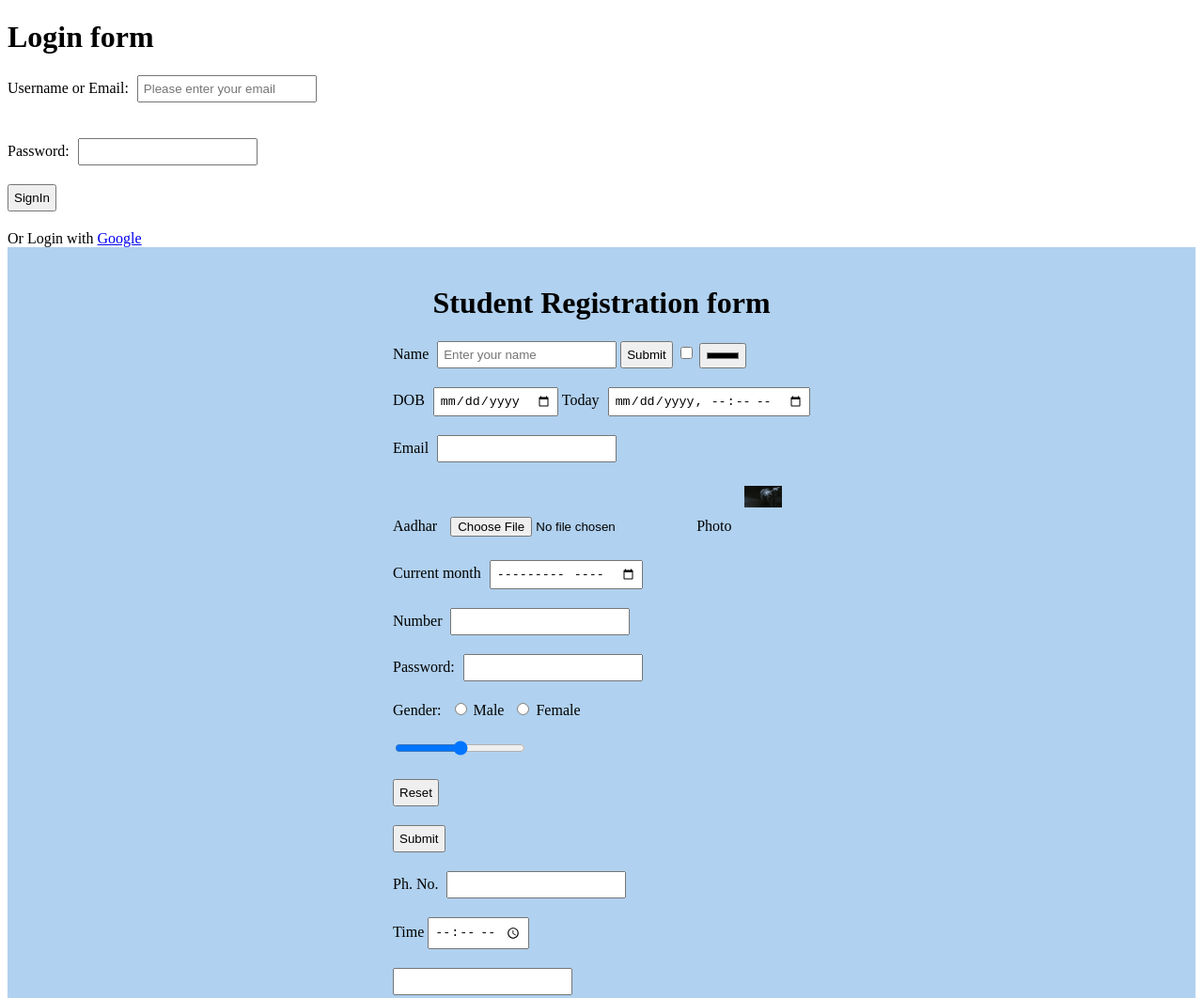
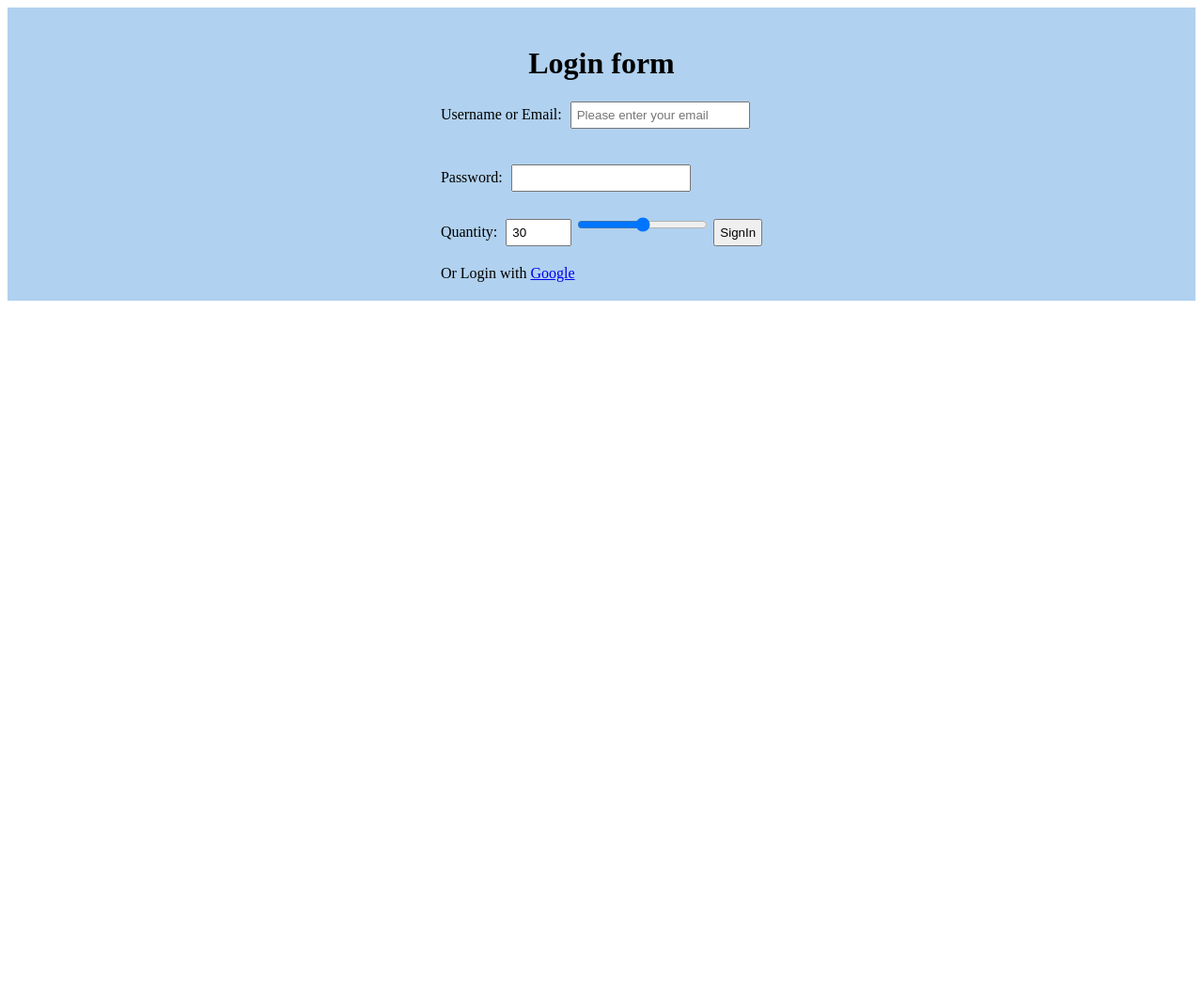
Before and after one commit to Rajit909/apna_college_practice, a plain HTML site: page html_CSS/prac/index.html in a window 1280 px wide. Shown: the top 1062 px of the page at 94% size. After the commit the page ends 800 px from the top, so only its background shows below. Drawn offline with Linux system fonts and the light colour scheme.

Commit message:
type radio

```diff
--- a/html_CSS/prac/index.html
+++ b/html_CSS/prac/index.html
@@ -37,73 +37,34 @@
 </head>
 <body>
     <div>
+
+    </div>
+
+
+
+    <div class="main">
+
+
         <h1>Login form</h1>
         <form action="">
             <label for="uname">Username or Email:</label>
-            <input type="email" placeholder="Please enter your email">
+            <input required type="email" placeholder="Please enter your email">
             <br><br>
             <label for="pass">Password: </label>
-            <input type="password" name="" id="">
+            <input required type="password" name="" id="">
             <br>
+            <label for="quantity">Quantity:</label>
+            <input type="number" id="quantity" name="quantity" min="0" max="100" step="20" value="30">
+
+            <input type="range" name="" id="" min="0" max="20">
+
+
             <input type="Submit" value="SignIn">
             <br>
             Or
             Login with <a href="www.google.com">Google</a>
         </form>
     </div>
-
-
-
-    <div class="main">
-
-        <h1>Student Registration form </h1>
-
-        <form action="">
-            <label for="">Name</label>
-            <input type="text" placeholder="Enter your name">
-            <input type="button" value="Submit">
-            <input type="checkbox">
-            <input type="color"><br>
-            <label for="">DOB</label>
-            <input type="date">
-            <label for="">Today</label>
-            <input type="datetime-local"><br>
-            <label for="">Email</label>
-            <input type="email"><br>
-            <label for="">Aadhar</label>
-            <input type="file">
-            <input type="hidden">
-            <label for="">Photo</label>
-            <input type="image" src="../mini_css_project/photo.jpg" width="40">
-            <br>
-            <label for="">Current month</label>
-            <input type="month">
-            <br>
-            <label for="">Number</label>
-            <input type="number">
-            <br>
-            <label for="">Password:</label>
-            <input type="password">
-            <br>
-            <label for="gender">Gender:</label>
-            <input type="radio" name="gender" id="male" value="male">
-            <label for="male">Male</label>
-            <input type="radio" name="gender" id="female" value="female">
-            <label for="female">Female</label>
-            <br>
-            <input type="range" name="" id="">
-            <br>
-            <input type="reset" name="" id="">
-            <br>
-            <input type="submit"><br>
-            <label for="">Ph. No.</label>
-            <input type="tel" name="" id="">
-            <br>
-            Time
-            <input type="time" name="" id=""><br>
-            <input type="url" name="" id="">
-        </form>
-    </div>
 </body>
 
 </html>
```
